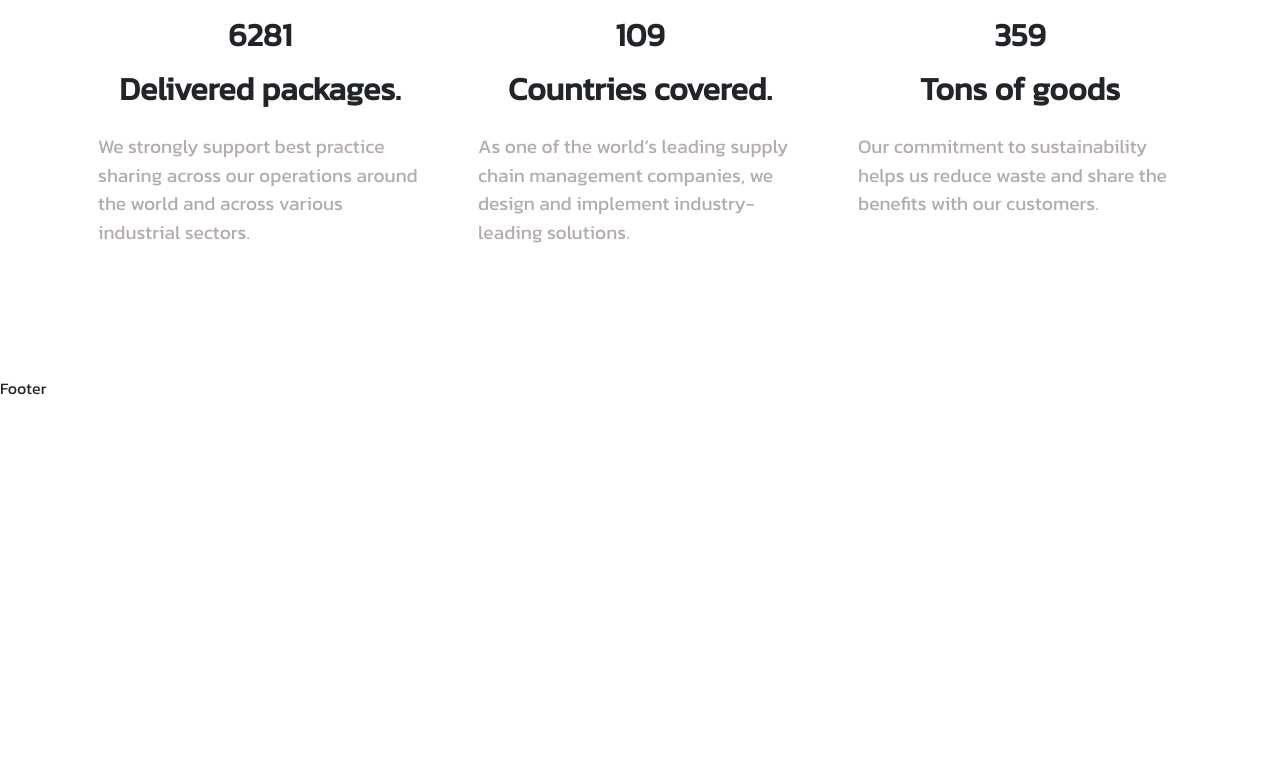
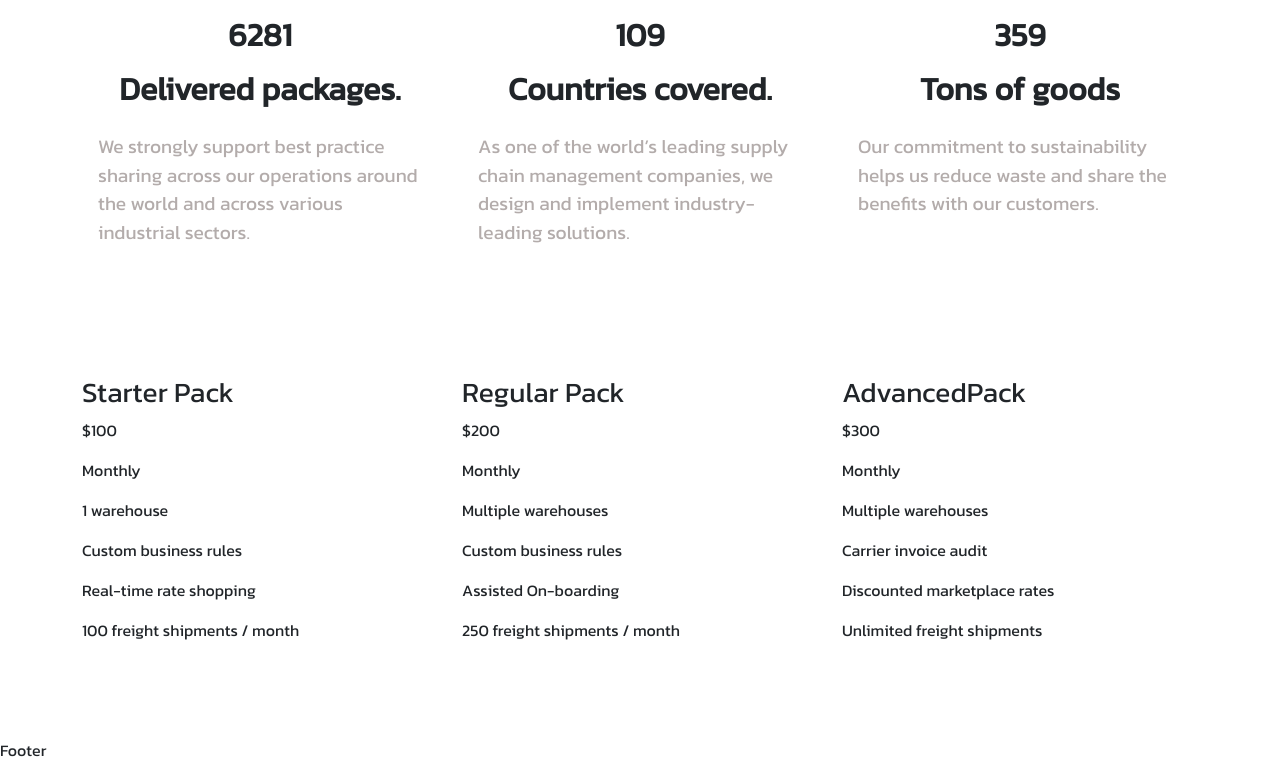
Before and after one commit to Slowinskip/speedex-transport-webside, a React (Create React App) app: page / in a window 1280 px wide. Shown: the part 3378-4140 px from the top of the page. Before the commit the page ends 3778 px from the top, so only its background shows below. Built offline with nearby package versions, Linux system fonts and the light colour scheme.

Commit message:
Add pack component and html code

```diff
--- /dev/null
+++ b/src/components/features/Pack/Pack.js
@@ -0,0 +1,43 @@
+import React from "react";
+import styles from "./Pack.module.scss";
+import { Col, Container, Row } from "react-bootstrap";
+const Pack = () => {
+  return (
+    <section className={styles.sectionPack}>
+      <div className={styles.packBackground}></div>
+      <Container>
+        <Row xs={1} md={2} lg={3} className={styles.row}>
+          <Col className={styles.packBox}>
+            <h3>Starter Pack</h3>
+            <p>$100</p>
+            <p>Monthly</p>
+            <p>1 warehouse</p>
+            <p>Custom business rules</p>
+            <p>Real-time rate shopping</p>
+            <p>100 freight shipments / month</p>
+          </Col>{" "}
+          <Col className={styles.packBox}>
+            <h3>Regular Pack</h3>
+            <p>$200</p>
+            <p>Monthly</p>
+            <p>Multiple warehouses</p>
+            <p>Custom business rules</p>
+            <p>Assisted On-boarding</p>
+            <p>250 freight shipments / month</p>
+          </Col>
+          <Col className={styles.packBox}>
+            <h3>AdvancedPack</h3>
+            <p>$300</p>
+            <p>Monthly</p>
+            <p>Multiple warehouses</p>
+            <p>Carrier invoice audit</p>
+            <p>Discounted marketplace rates</p>
+            <p>Unlimited freight shipments</p>
+          </Col>
+        </Row>
+      </Container>
+    </section>
+  );
+};
+
+export default Pack;
--- /dev/null
+++ b/src/components/features/Pack/Pack.module.scss
@@ -0,0 +1,2 @@
+@import "../../../styles/settings.scss";
+@import "../../../styles/global.scss";
--- a/src/components/layout/Home/Home.js
+++ b/src/components/layout/Home/Home.js
@@ -1,9 +1,9 @@
 import React from "react";
-import styles from "./Home.module.scss";
 import Service from "../../views/Service/Service";
 import QuestionForm from "../../features/QuestionForm/QuestionForm";
 import Widget from "../../views/Widget/Widget";
 import Accomplishments from "../../views/Accomplishments/Accomplishments";
+import Pack from "../../features/Pack/Pack";
 const Home = () => {
   return (
     <div>
@@ -11,6 +11,7 @@ const Home = () => {
       <QuestionForm />
       <Widget />
       <Accomplishments />
+      <Pack />
     </div>
   );
 };
```
